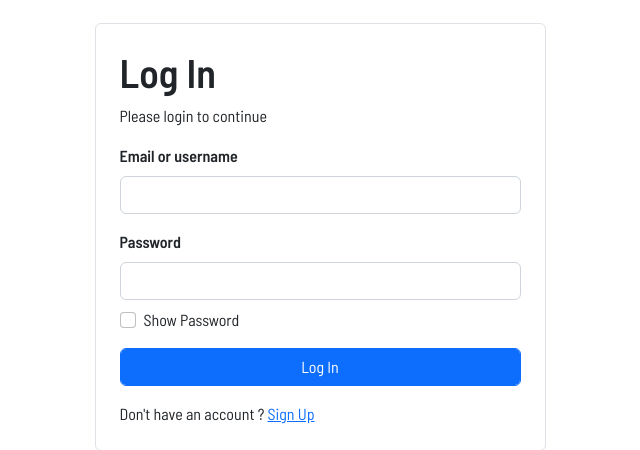
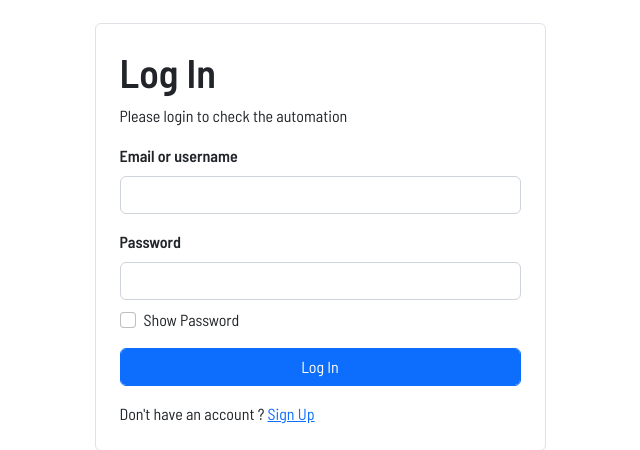
Before and after one commit to ankushjha-aj/GCP-TESTS, a PHP site: page /login.php in a window 1280 px wide. Shown: the part 163-613 px from the top of the page, without its empty margins (320-960 px from the left). Run offline with PHP 8.4, Linux system fonts and the light colour scheme.

Commit message:
Update login.php

```diff
--- a/login.php
+++ b/login.php
@@ -113,7 +113,7 @@ if ($_SERVER["REQUEST_METHOD"] == "POST") {
         ?>
         <div class="form-wrap border rounded p-4">
           <h1>Log In</h1>
-          <p>Please login to continue</p>
+          <p>Please login to check the automation </p>
           <!-- form starts here -->
           <form action="<?= htmlspecialchars($_SERVER["PHP_SELF"]); ?>" method="post" novalidate>
             <div class="mb-3">
```
